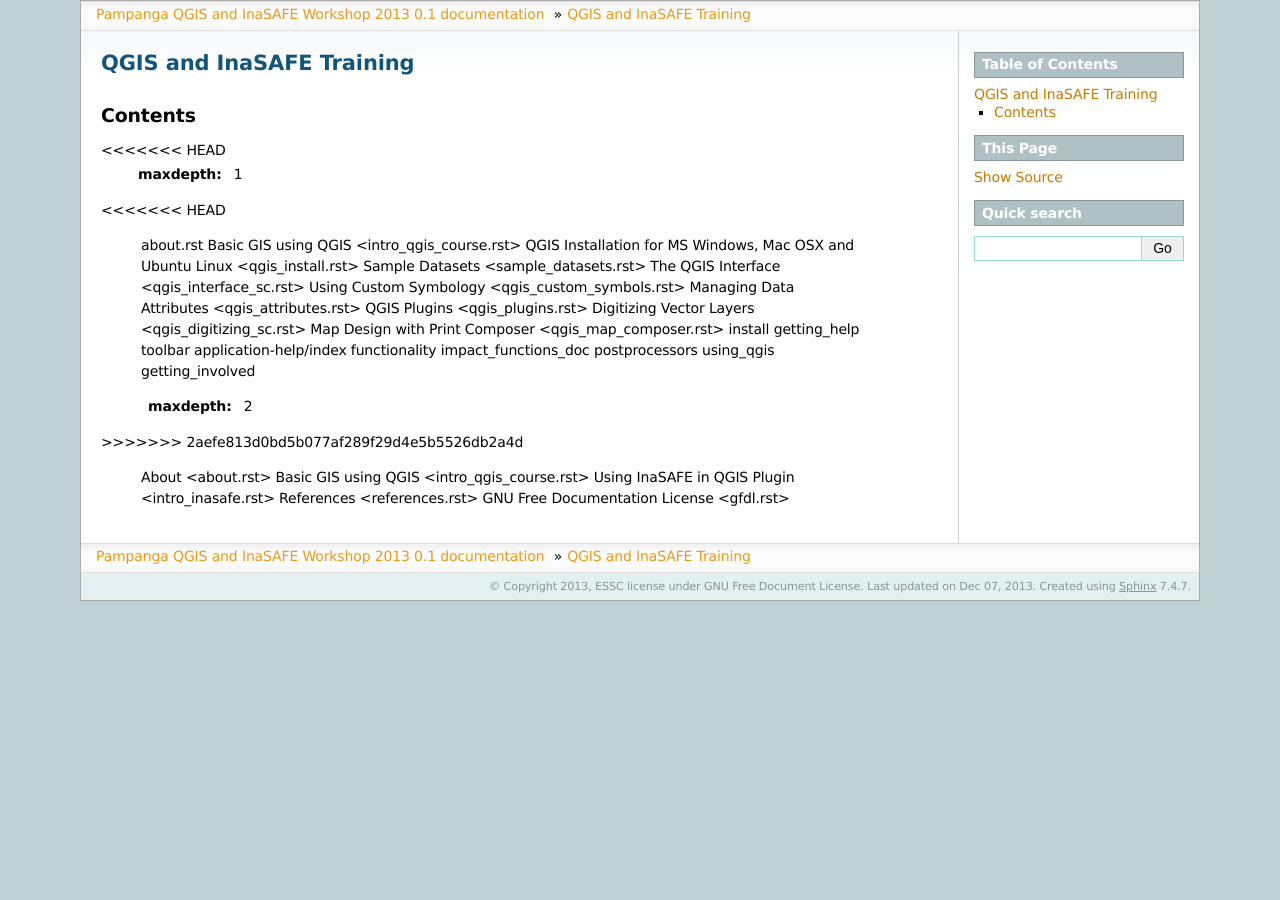
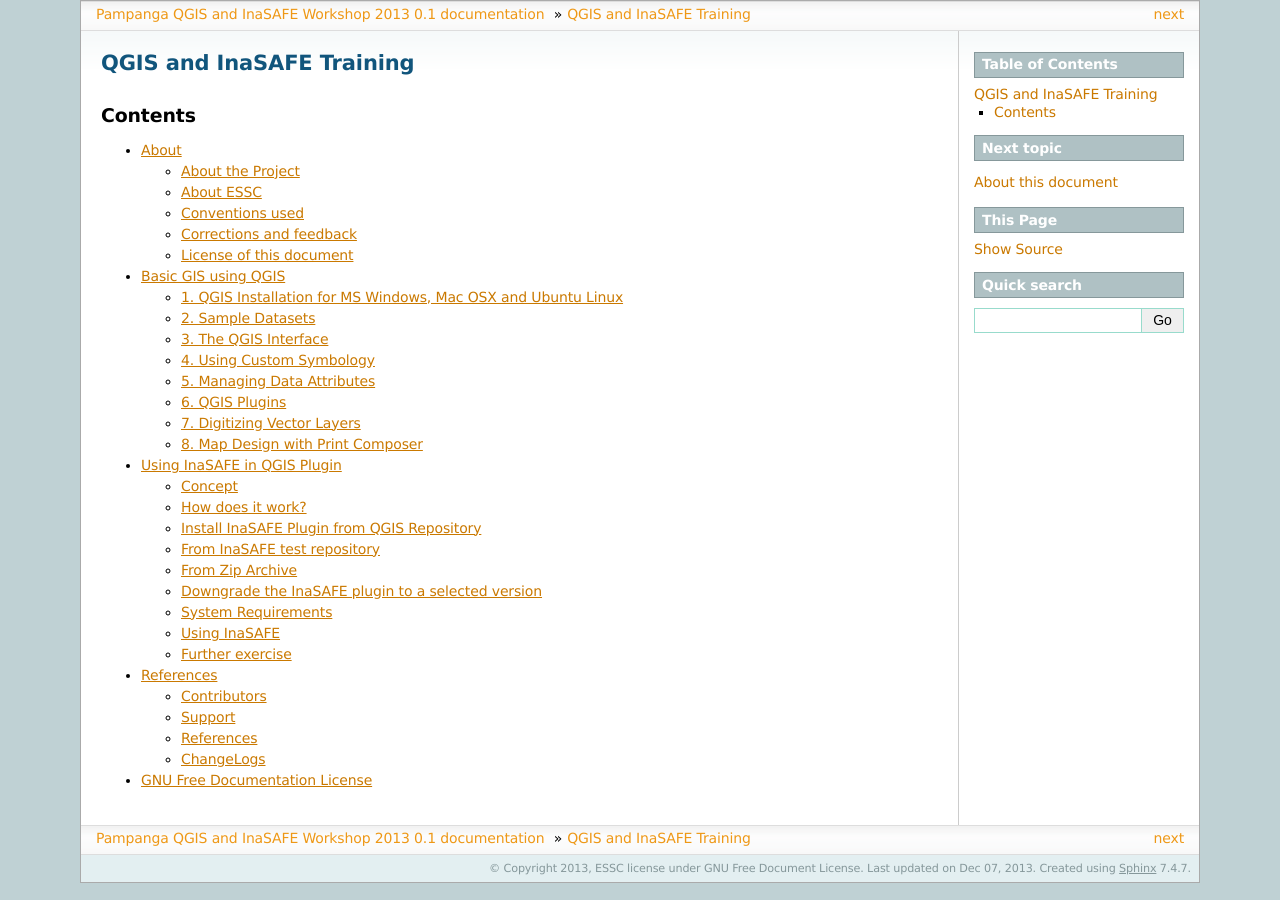
Before and after one commit to essc/PM_inasafe_training, a Sphinx documentation site: the page built from source/index.rst, in a window 1280 px wide. Built offline with Sphinx 7.4.7, drawn with Linux system fonts in a browser that asks for light colours; formulas are drawn with MathJax 3; pages that are not in the unit, such as notebooks, are missing from menus.

Commit message:
corrected index

```diff
--- a/source/index.rst
+++ b/source/index.rst
@@ -10,33 +10,7 @@
 ---------
 
 .. toctree::
-<<<<<<< HEAD
-   :maxdepth: 1
-<<<<<<< HEAD
-
-   about.rst
-   Basic GIS using QGIS <intro_qgis_course.rst>
-   QGIS Installation for MS Windows, Mac OSX and Ubuntu Linux <qgis_install.rst>
-   Sample Datasets <sample_datasets.rst>
-   The QGIS Interface <qgis_interface_sc.rst>
-   Using Custom Symbology <qgis_custom_symbols.rst>
-   Managing Data Attributes <qgis_attributes.rst>
-   QGIS Plugins <qgis_plugins.rst>
-   Digitizing Vector Layers <qgis_digitizing_sc.rst>
-   Map Design with Print Composer <qgis_map_composer.rst>
-   install
-   getting_help
-   toolbar
-   application-help/index
-   functionality
-   impact_functions_doc
-   postprocessors
-   using_qgis
-   getting_involved
-=======
-=======
    :maxdepth: 2
->>>>>>> 2aefe813d0bd5b077af289f29d4e5b5526db2a4d
 
    About <about.rst>
    Basic GIS using QGIS <intro_qgis_course.rst>
```
